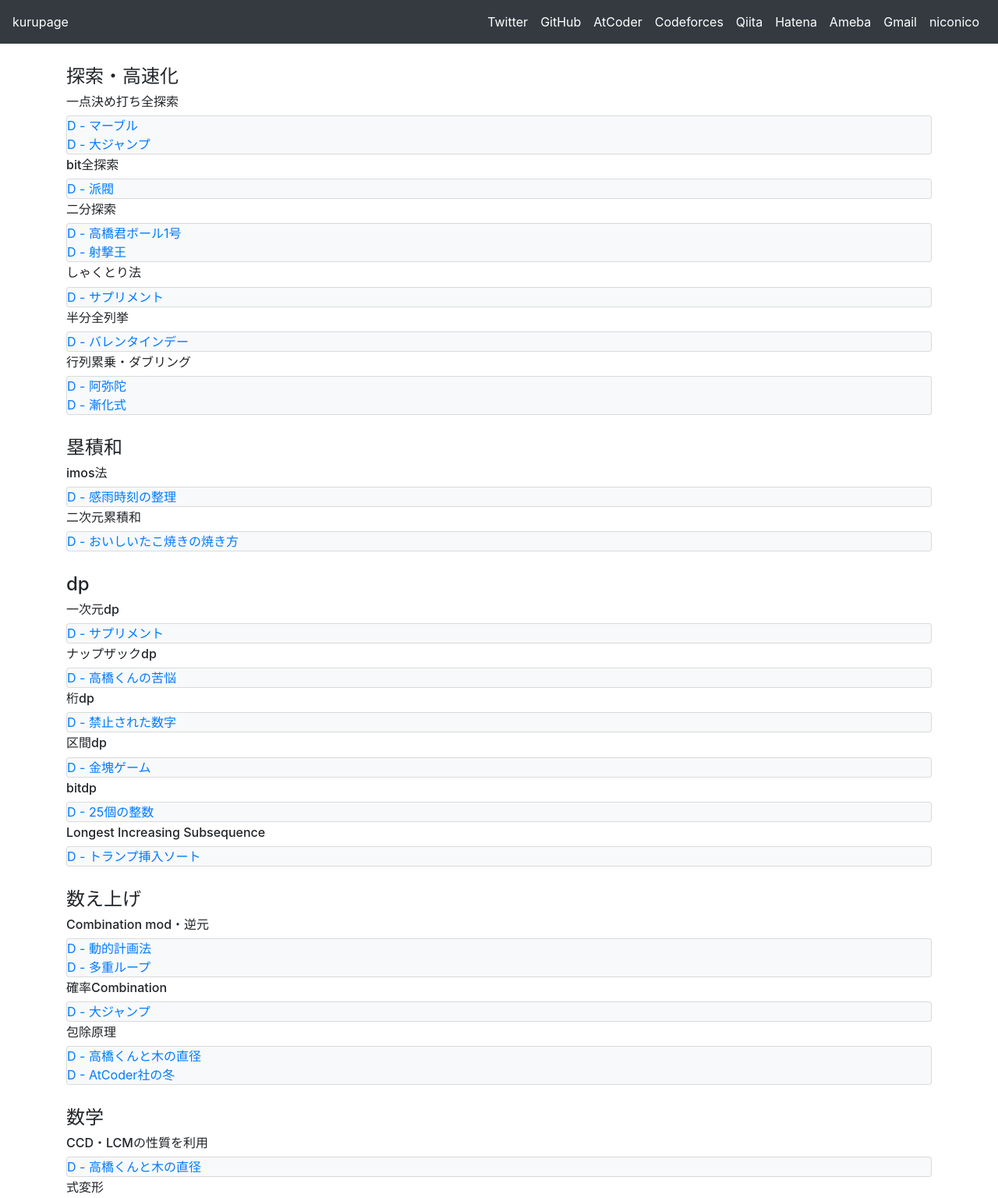
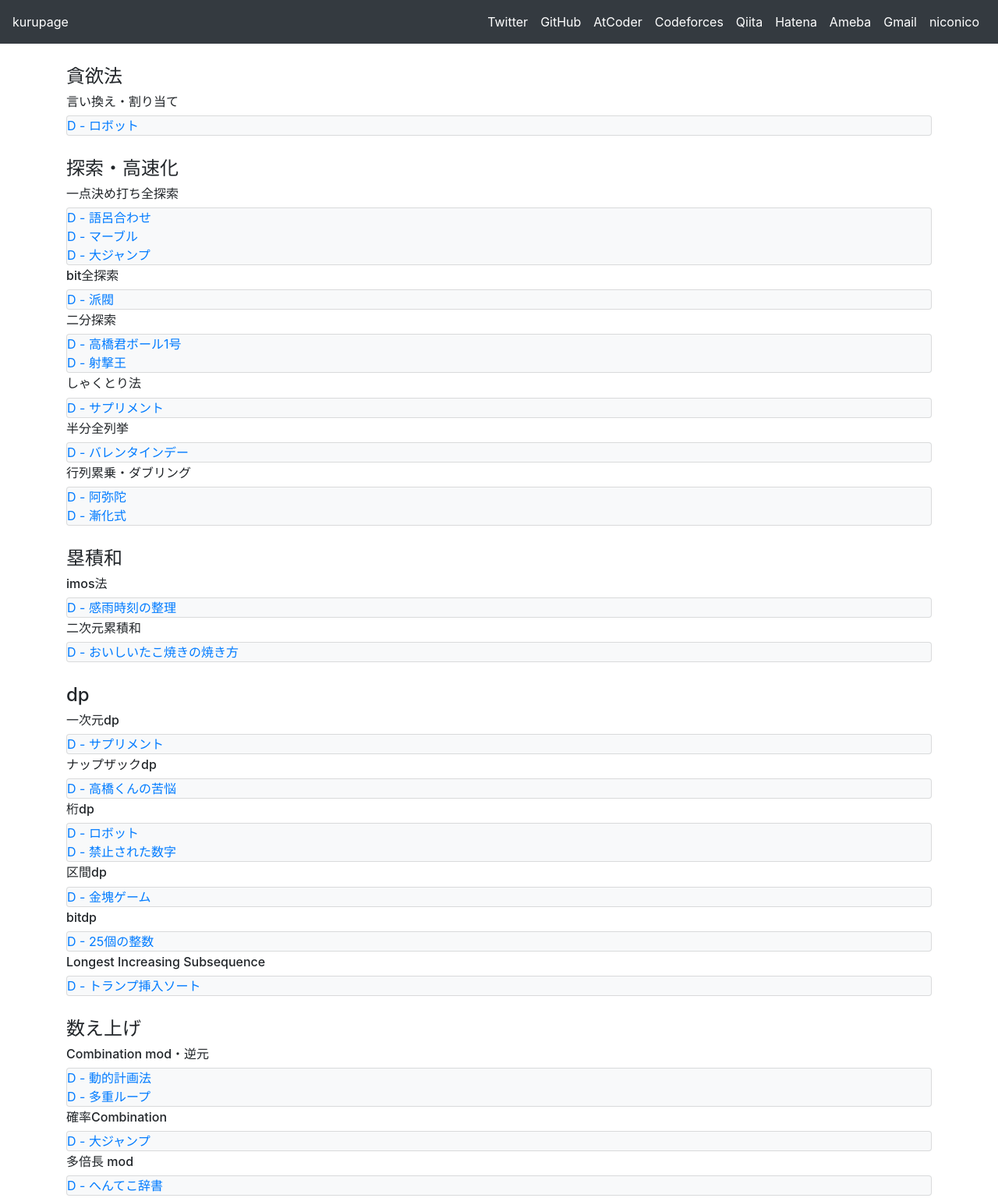
Before and after one commit to ningenMe/ningenMe.github.io, a plain HTML site: page compro.html in a window 1280 px wide. Shown: the top 1536 px of the page at 78% size. Drawn offline with nearby package versions, Linux system fonts and the light colour scheme.

Commit message:
Update compro.html

```diff
--- a/compro.html
+++ b/compro.html
@@ -41,10 +41,21 @@
     <div class="container">
 
         <br>
+        <h4>貪欲法</h4>
+
+        <h6>言い換え・割り当て</h6>
+        <div class="card mb-1 bg-light">
+            <a href="https://atcoder.jp/contests/abc027/tasks/abc027_d" target="_blank">D - ロボット</a>
+        </div>
+
+
+
+        <br>
         <h4>探索・高速化</h4>
 
         <h6>一点決め打ち全探索</h6>
         <div class="card mb-1 bg-light">
+            <a href="https://atcoder.jp/contests/abc031/tasks/abc031_d" target="_blank">D - 語呂合わせ</a>
             <a href="https://atcoder.jp/contests/abc004/tasks/abc004_4" target="_blank">D - マーブル</a>
             <a href="https://atcoder.jp/contests/abc011/tasks/abc011_4" target="_blank">D - 大ジャンプ</a>
         </div>
@@ -104,6 +115,7 @@
 
         <h6>桁dp</h6>
         <div class="card mb-1 bg-light">
+            <a href="https://atcoder.jp/contests/abc027/tasks/abc027_d" target="_blank">D - ロボット</a>
             <a href="https://atcoder.jp/contests/abc007/tasks/abc007_4" target="_blank">D - 禁止された数字</a>
         </div>
 
@@ -134,6 +146,11 @@
         <h6>確率Combination</h6>
         <div class="card mb-1 bg-light">
             <a href="https://atcoder.jp/contests/abc011/tasks/abc011_4" target="_blank">D - 大ジャンプ</a>
+        </div>
+
+        <h6>多倍長 mod</h6>
+        <div class="card mb-1 bg-light">
+            <a href="https://atcoder.jp/contests/abc030/tasks/abc030_d" target="_blank">D - へんてこ辞書</a>
         </div>
 
         <h6>包除原理</h6>
@@ -190,11 +207,6 @@
         </div>
 
 
-        <br>
-        <h4>他</h4>
-
-
-
     </div>
 
     <!-- footer -->
```
